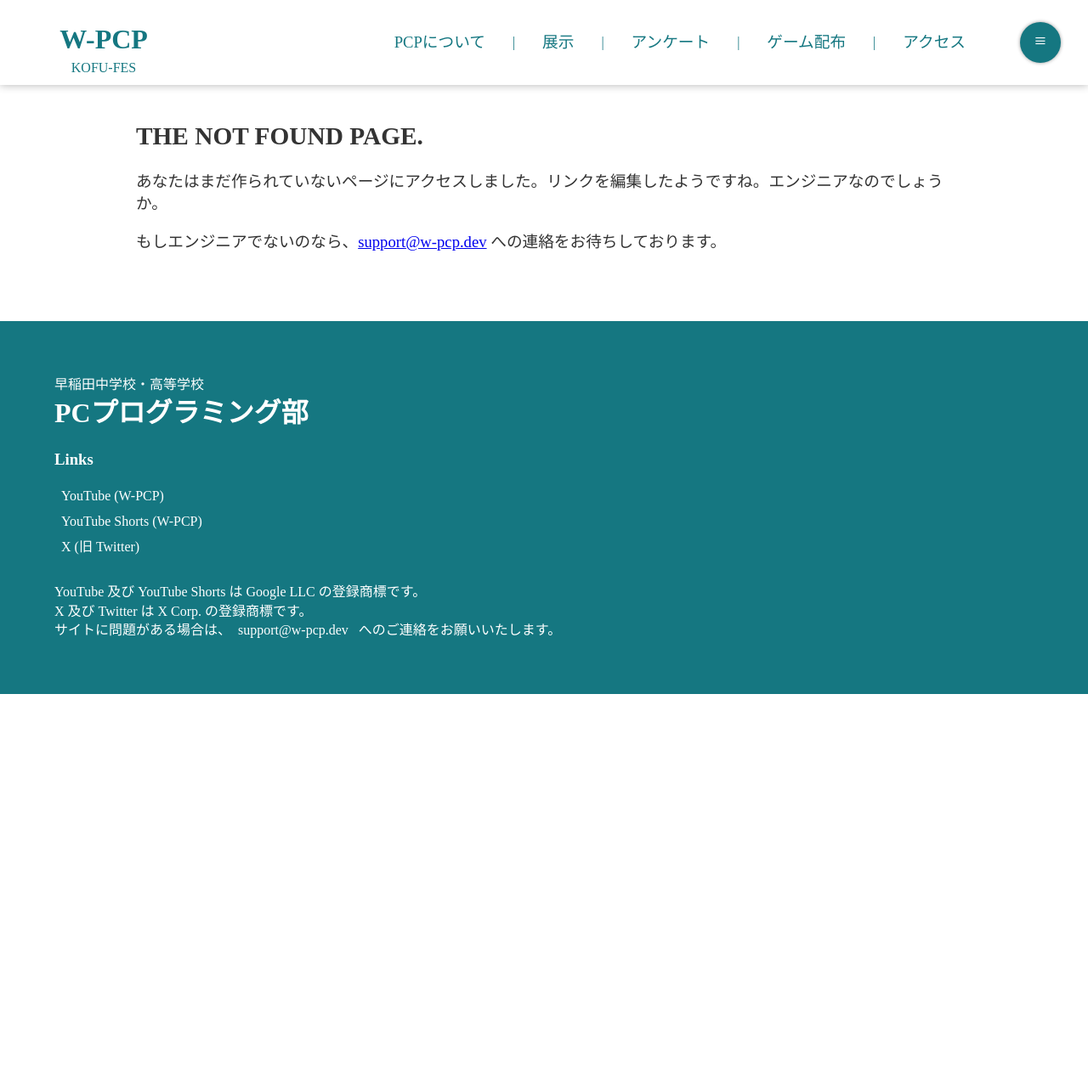
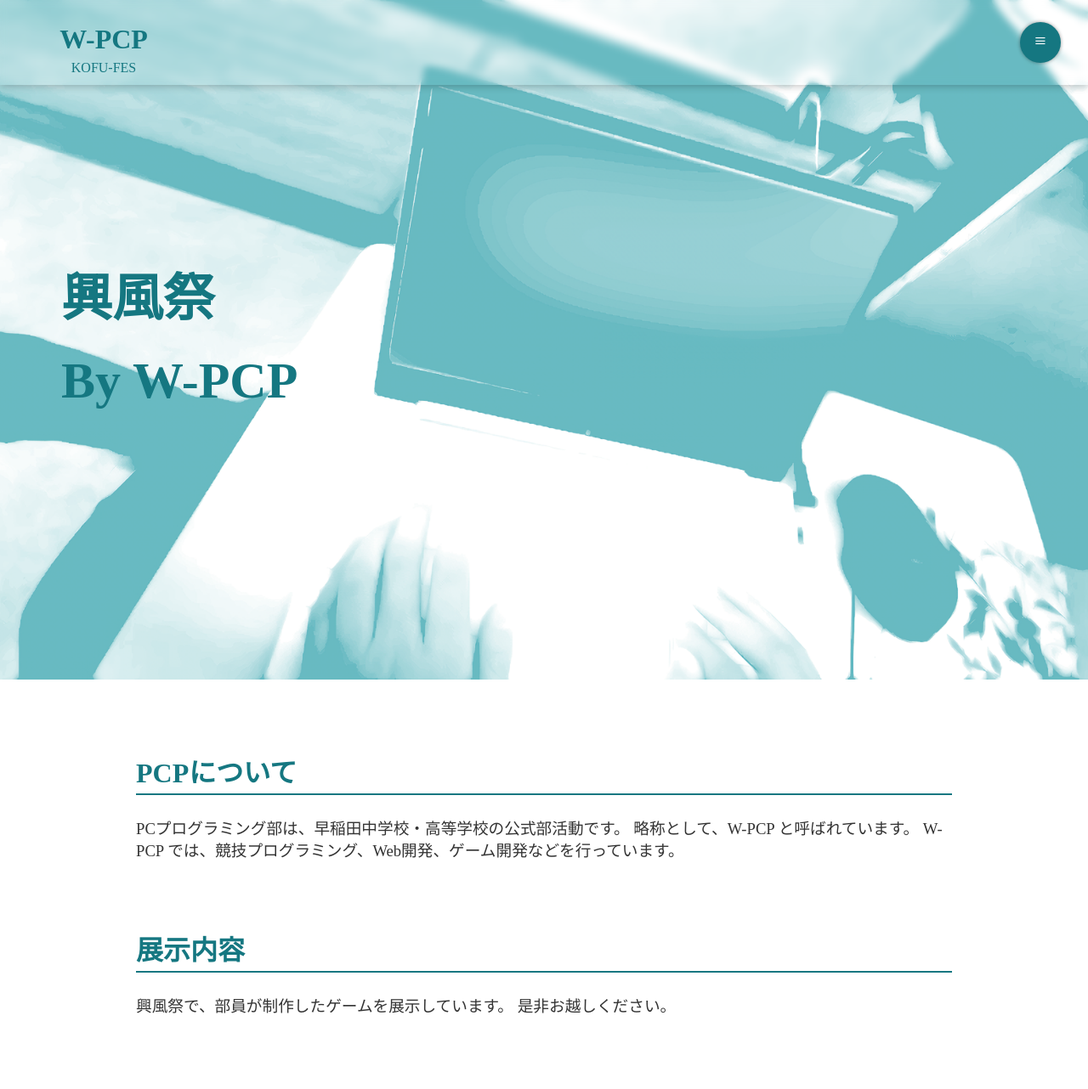
Before and after one commit to Waseda-PCP/kofu.w-pcp.dev, a Next.js app: page / in a window 1280 px wide. Before the commit this address had no page. Shown: the top 1282 px of the page at 85% size. Before the commit the page ends 817 px from the top, so only its background shows below. Built offline with nearby package versions, Linux system fonts and the light colour scheme; a web font is replaced by a local one.

Commit message:
[security] Security fix

```diff
--- a/package.json
+++ b/package.json
@@ -10,7 +10,7 @@
   },
   "dependencies": {
     "dotenv": "^16.4.5",
-    "next": "14.2.11",
+    "next": "^16.0.7",
     "react": "^18",
     "react-dom": "^18",
     "sass": "^1.78.0",
--- a/src/app/layout.tsx
+++ b/src/app/layout.tsx
@@ -3,6 +3,8 @@ import './global.scss'
 import jsonLDs from './ld-json'
 import JumpLink from '@/components/jumplink'
 import AsyncCSS from '@/components/asynccss'
+import React from 'react'
+import Menu from '@/components/menu'
 
 export const metadata: Metadata = {
   title: '興風祭 / PCプログラミング部',
@@ -67,13 +69,7 @@ export default function RootLayout({
             </div>
           </a>
 
-          <div className="menu">
-            <p><JumpLink href="/2024#about-pcp">PCPについて</JumpLink></p>|
-            <p><JumpLink href="/2024#contents">展示</JumpLink></p>|
-            <p><JumpLink href="/2024#enquetes">アンケート</JumpLink></p>|
-            <p><JumpLink href="/2024#games">ゲーム配布</JumpLink></p>|
-            <p><JumpLink href="/2024#access">アクセス</JumpLink></p>
-          </div>
+          <Menu />
 
           <div className='hamburger'>
             ≡
--- /dev/null
+++ b/src/app/page.tsx
@@ -0,0 +1,102 @@
+import { Metadata } from "next"
+
+export const metadata: Metadata = {
+	title: "興風祭 2024 / PCプログラミング部",
+};
+
+export default async function Page() {
+
+	return (
+
+		<div>
+			<div className="topimage">
+				<img className="pc image-pc" src="/top.webp" alt="top"></img>
+				<img className="sp image-sp" src="/top.webp" alt="top"></img>
+				<h2 className="image-title">
+					興風祭
+					<br />
+					By W-PCP
+				</h2>
+			</div>
+
+			<div className="topcol">
+				<h2 id="about-pcp">PCPについて</h2>
+
+				<p>
+
+					PCプログラミング部は、早稲田中学校・高等学校の公式部活動です。
+					略称として、W-PCP と呼ばれています。
+					W-PCP では、競技プログラミング、Web開発、ゲーム開発などを行っています。
+
+				</p>
+			</div>
+
+			<div className="topcol">
+				<h2 id="contents">展示内容</h2>
+
+				<p>
+
+					興風祭で、部員が制作したゲームを展示しています。
+					是非お越しください。
+
+				</p>
+			</div>
+
+			<div className="topcol">
+				<h2 id="games">ゲーム配布</h2>
+
+				<p>
+					興風祭 2024 にて W-PCP へお越しいただき、アンケートに答えてくださった方は <a href="/2024/download">ダウンロードページ</a> より、ゲームをダウンロードできます。<br />
+					ぜひ、ダウンロードして遊んでみてください。<br />
+					また、来年の興風祭でも配布する予定です。是非お越しください。
+				</p>
+			</div>
+
+			<div className="topcol">
+				<h2 id="access">アクセス</h2>
+
+				<table>
+
+					<tbody>
+
+						<tr>
+
+							<td>開催</td>
+							<td>早稲田中学校・高等学校</td>
+
+						</tr>
+
+						<tr>
+
+							<td>住所</td>
+							<td>〒162-8654 東京都新宿区馬場下町 62番地</td>
+
+						</tr>
+
+						<tr>
+
+							<td>日時</td>
+							<td>2024年 9月28日、9月29日 9:00 ~ 16:00</td>
+
+						</tr>
+
+						<tr>
+
+							<td>展示室</td>
+							<td>1号館（高校棟）3階 高校3年 E組、F組</td>
+
+						</tr>
+
+					</tbody>
+
+				</table>
+
+				<p>更に詳細な情報を確認するには、<a href="https://www.waseda-h.ed.jp/%e3%82%a2%e3%82%af%e3%82%bb%e3%82%b9/"> 早稲田中学校・高等学校の公式サイト</a> をご覧ください。</p>
+
+			</div>
+
+		</div>
+
+	)
+
+}
--- a/src/components/jumplink.tsx
+++ /dev/null
@@ -1,38 +0,0 @@
-"use client";
-
-import { useEffect } from "react";
-
-export default function JumpLink({ href, children }: { href: string, children: React.ReactNode }) {
-
-	function onClick(event: React.MouseEvent<HTMLAnchorElement, MouseEvent>) {
-
-		const url = new URL(href, "https://kofu.w-pcp.dev");
-
-		const nowUrl = new URL(location.href);
-
-		if (url.pathname != nowUrl.pathname) {
-
-			return;
-
-		}
-
-		event.preventDefault();
-
-		const target = document.getElementById(url.hash.slice(1));
-
-		if (target) {
-
-			scrollTo({
-				top: target.getBoundingClientRect().top - document.querySelector("header")!.getBoundingClientRect().height + scrollY,
-				behavior: "smooth",
-			});
-
-		}
-
-	}
-
-	return (
-		<a href={href} onClick={onClick}>{children}</a>
-	)
-
-}
--- /dev/null
+++ b/src/components/menu.tsx
@@ -0,0 +1,43 @@
+"use client";
+
+import { useEffect } from "react";
+
+export default async function Menu() {
+
+	useEffect(() => {
+
+		if (!document.querySelector(".menu *")) {
+
+			document.querySelectorAll("h2").forEach((element) => {
+
+				if (element.id) {
+
+					const link = document.createElement("a");
+					link.href = `#${element.id}`;
+					link.textContent = element.textContent;
+					link.addEventListener("click", (event) => {
+						event.preventDefault();
+						scrollTo({
+							top: element.getBoundingClientRect().top - document.querySelector("header")!.getBoundingClientRect().height + scrollY,
+							behavior: "smooth",
+						});
+					});
+
+					const p = document.createElement("p");
+					p.appendChild(link);
+
+					document.querySelector(".menu")?.appendChild(p);
+
+				}
+
+			});
+
+		}
+
+	})
+
+	return (
+		<div className="menu" />
+	)
+
+}
```
Also changed, not shown: 2 other files (tests, documents, lock files or other folders).
